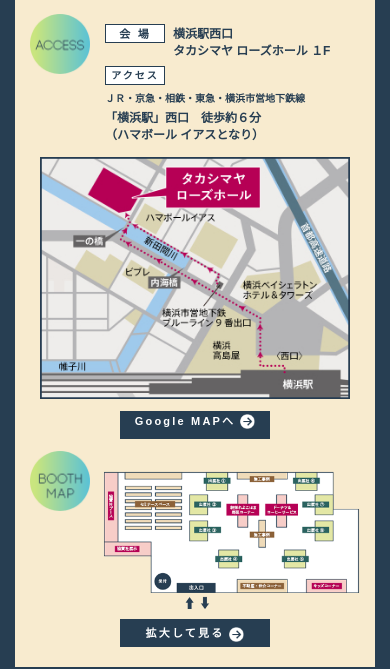
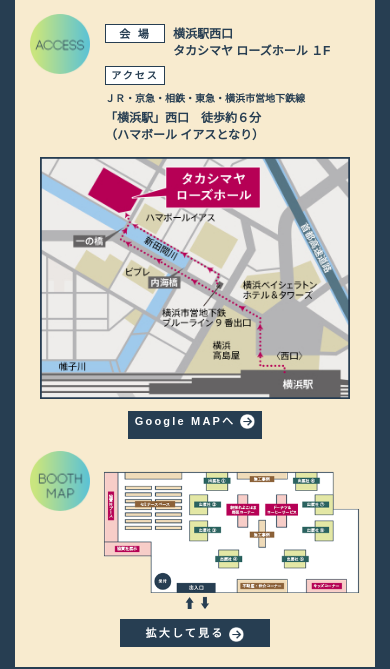
Before and after one commit to bubu08/kanagawa, a PHP site: page / in a window 390 px wide. Shown: the part 2975-3644 px from the top of the page. Run offline with PHP 8.4, Linux system fonts and the light colour scheme; some web fonts are replaced.

Commit message:
Update button msp

```diff
--- a/code/css/style.css
+++ b/code/css/style.css
@@ -708,7 +708,7 @@ button.btn-map{
   }
   .block-4 .flex .btn-map.mb-block{
     display: flex;
-    width: 150px;
+    width: auto;
     height: 28px;
     margin: 12px auto;
   }
--- a/code/index.php
+++ b/code/index.php
@@ -16,7 +16,6 @@
     <meta name="author" content="">
     <link href="lib/fontawesome-free/css/all.min.css" rel="stylesheet">
     <link href="css/style.css" rel="stylesheet">
-    <link href="https://fonts.googleapis.com/css?family=Noto+Sans&display=swap" rel="stylesheet">
     <!-- Google Tag Manager -->
     <script>(function (w, d, s, l, i) {
             w[l] = w[l] || [];
```
